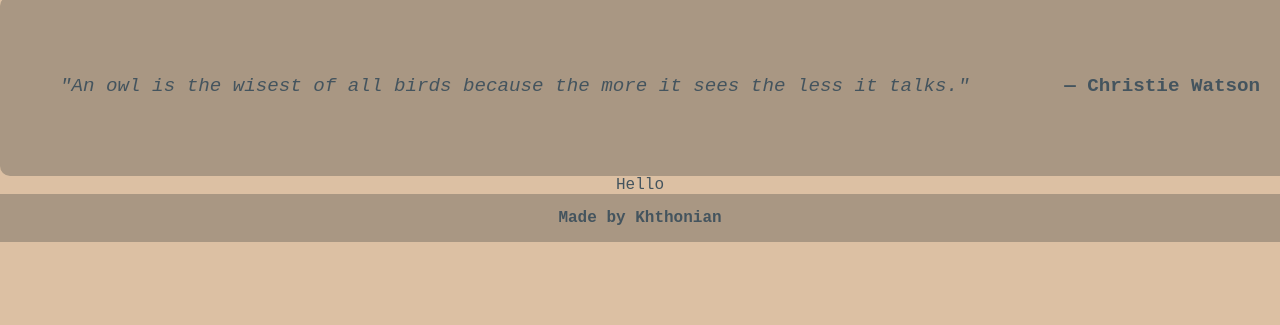
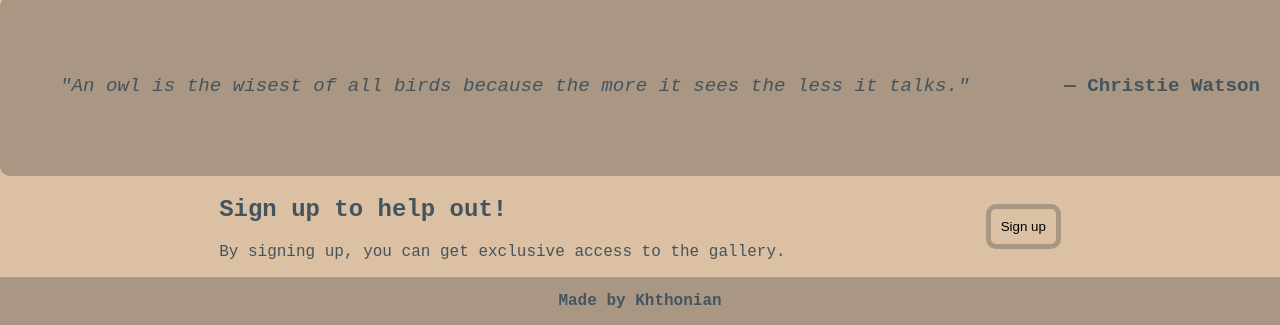
Before and after one commit to Khthonian/Parliament-Page, a plain HTML site: page index.html in a window 1280 px wide. Shown: the part 813-1138 px from the top of the page. Before the commit the page ends 1055 px from the top, so only its background shows below. Drawn offline with Linux system fonts and the light colour scheme.

Commit message:
CSS styling complete

```diff
--- a/index.html
+++ b/index.html
@@ -49,7 +49,11 @@
             <p class="quote-origin"><strong>&mdash; Christie Watson</strong></p>
         </div>
         <div class="sub-container" id="sign-up">
-            Hello
+            <div class="action-call">
+                <h2>Sign up to help out!</h2>
+                <p>By signing up, you can get exclusive access to the gallery.</p>
+            </div>
+            <button>Sign up</button>
         </div>
     </div>
     <footer class="footer">
--- a/style.css
+++ b/style.css
@@ -98,8 +98,29 @@ a:hover, a:active {
 
 #sign-up {
     display: flex;
+    flex-direction: row;
     flex: 1;
-    justify-content: center;
+    margin: 0 auto;
+    justify-content: space-between;
+}
+
+.action-call {
+    flex: 1;
+    margin: auto;
+}
+
+#sign-up button {
+    margin: auto;
+    margin-left: 200px;
+    background-color: #dcc0a3;
+    border: 5px solid #a99783;
+    padding: 10px;
+    border-radius: 10px;
+    transition: 0.3s;
+}
+
+#sign-up button:hover, #sign-up button:focus {
+    border: 5px double #11232c;
 }
 
 img {
@@ -116,14 +137,6 @@ img {
     font-size: larger;
 }
 
-.quote {
-
-}
-
-.quote-origin {
-
-}
-
 footer {
     margin-top: auto;
     text-align: center;
```
